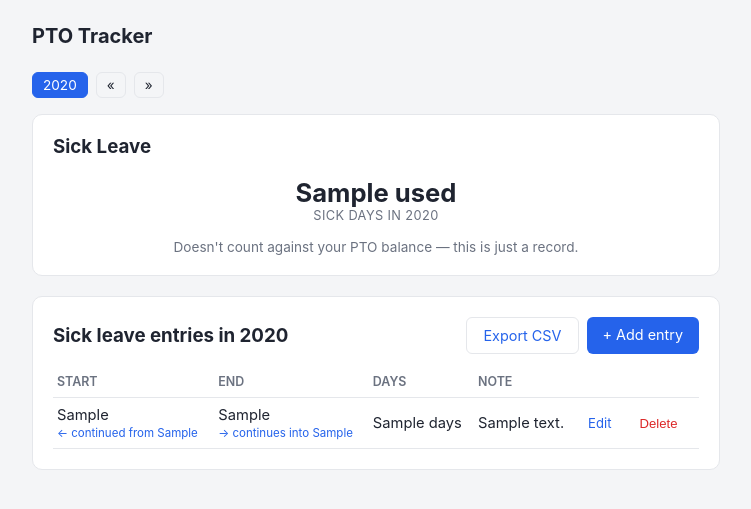
After one commit to Boisti13/pto-tracker, a Flask app: template templates/sick.html in a window 1280 px wide. The commit adds this page. Shown: the top 509 px of the page, without its empty margins (264-1015 px from the left). Run offline with Flask 3, Linux system fonts and the light colour scheme; the template is opened without the code that fills it: most values are stand-ins (such as "Sample title", 1, 10 or a date in 2020).

Commit message:
Add optional sick-leave tracking
New Settings toggle for a third time-off category (sick_entries table)
alongside PTO and overtime — off by default. Mirrors PTO's structure
(half-day, New Year's splitting via group_id, per-year list with a
year switcher, CSV export) but deliberately has no status and no
balance/allowance math: it's just a dated log, not something that
draws against anything.

Wired into the shared machinery rather than bolted on separately:
overlap-checking now covers all three tables, so a day already marked
sick can't also become a PTO or overtime entry and vice versa; the
calendar view and ICS feed both include sick entries (their own
color/tag) alongside PTO and overtime; the dashboard gets a small
summary tile, shown only when the feature is enabled.

Co-Authored-By: Claude Sonnet 5 <noreply@anthropic.com>

```diff
--- a/app.py
+++ b/app.py
@@ -95,6 +95,15 @@ def init_db():
             status TEXT NOT NULL DEFAULT 'planned',
             created_at TEXT NOT NULL
         );
+        CREATE TABLE IF NOT EXISTS sick_entries (
+            id INTEGER PRIMARY KEY AUTOINCREMENT,
+            start_date TEXT NOT NULL,
+            end_date TEXT NOT NULL,
+            note TEXT,
+            half_day TEXT,
+            group_id TEXT,
+            created_at TEXT NOT NULL
+        );
         """
     )
     columns = {row[1] for row in db.execute("PRAGMA table_info(pto_entries)")}
@@ -156,6 +165,10 @@ def calendar_view_enabled():
     return get_setting("calendar_view_enabled", "0") == "1"
 
 
+def sick_leave_enabled():
+    return get_setting("sick_leave_enabled", "0") == "1"
+
+
 def ics_feed_enabled():
     return get_setting("ics_feed_enabled", "0") == "1"
 
@@ -169,10 +182,10 @@ def get_ics_token():
 
 
 @app.context_processor
-def inject_calendar_nav_flag():
+def inject_nav_flags():
     if not session.get("logged_in"):
         return {}
-    return {"calendar_enabled": calendar_view_enabled()}
+    return {"calendar_enabled": calendar_view_enabled(), "sick_leave_enabled": sick_leave_enabled()}
 
 
 EXTRA_HOLIDAYS = [("dec24", "Heiligabend", 12, 24), ("dec31", "Silvester", 12, 31)]
@@ -282,15 +295,27 @@ def _overtime_overlaps(start_date, end_date, exclude_ids=None):
     return get_db().execute(query, params).fetchone() is not None
 
 
-def _overlap_kind(start_date, end_date, exclude_pto_ids=None, exclude_overtime_ids=None):
-    """Whether [start_date, end_date] overlaps an existing entry in either table.
-    Returns "PTO", "overtime", or None. A day off is a day off regardless of
-    which balance it draws from, so both tables are checked either way.
+def _sick_overlaps(start_date, end_date, exclude_ids=None):
+    query = "SELECT 1 FROM sick_entries WHERE start_date <= ? AND end_date >= ?"
+    params = [end_date, start_date]
+    if exclude_ids:
+        query += f" AND id NOT IN ({','.join('?' * len(exclude_ids))})"
+        params.extend(exclude_ids)
+    return get_db().execute(query, params).fetchone() is not None
+
+
+def _overlap_kind(start_date, end_date, exclude_pto_ids=None, exclude_overtime_ids=None, exclude_sick_ids=None):
+    """Whether [start_date, end_date] overlaps an existing entry in any of the
+    three tables. Returns "PTO", "overtime", "sick leave", or None. A day off
+    is a day off regardless of which balance (if any) it draws from, so all
+    three are checked either way.
     """
     if _pto_overlaps(start_date, end_date, exclude_ids=exclude_pto_ids):
         return "PTO"
     if _overtime_overlaps(start_date, end_date, exclude_ids=exclude_overtime_ids):
         return "overtime"
+    if _sick_overlaps(start_date, end_date, exclude_ids=exclude_sick_ids):
+        return "sick leave"
     return None
 
 
@@ -313,6 +338,14 @@ def _pto_group_bounds():
 def _overtime_group_bounds():
     rows = get_db().execute(
         "SELECT group_id, MIN(start_date) AS gmin, MAX(end_date) AS gmax FROM overtime_entries "
+        "WHERE group_id IS NOT NULL GROUP BY group_id"
+    ).fetchall()
+    return {r["group_id"]: (r["gmin"], r["gmax"]) for r in rows}
+
+
+def _sick_group_bounds():
+    rows = get_db().execute(
+        "SELECT group_id, MIN(start_date) AS gmin, MAX(end_date) AS gmax FROM sick_entries "
         "WHERE group_id IS NOT NULL GROUP BY group_id"
     ).fetchall()
     return {r["group_id"]: (r["gmin"], r["gmax"]) for r in rows}
@@ -339,6 +372,19 @@ def _overtime_entry_group(entry_id):
     if row["group_id"]:
         group_rows = db.execute(
             "SELECT * FROM overtime_entries WHERE group_id = ? ORDER BY start_date", (row["group_id"],)
+        ).fetchall()
+        return row, group_rows
+    return row, [row]
+
+
+def _sick_entry_group(entry_id):
+    db = get_db()
+    row = db.execute("SELECT * FROM sick_entries WHERE id = ?", (entry_id,)).fetchone()
+    if row is None:
+        return None, []
+    if row["group_id"]:
+        group_rows = db.execute(
+            "SELECT * FROM sick_entries WHERE group_id = ? ORDER BY start_date", (row["group_id"],)
         ).fetchall()
         return row, group_rows
     return row, [row]
@@ -392,6 +438,26 @@ def _insert_overtime_entry(start, end, note, account, status, half_day=None):
                 note,
                 account,
                 status,
+                created_at,
+                group_id,
+                _segment_half_day(seg_start, seg_end, start, end, half_day),
+            ),
+        )
+
+
+def _insert_sick_entry(start, end, note, half_day=None):
+    db = get_db()
+    segments = _year_segments(start, end)
+    group_id = uuid.uuid4().hex if len(segments) > 1 else None
+    created_at = datetime.now(timezone.utc).isoformat()
+    for seg_start, seg_end in segments:
+        db.execute(
+            "INSERT INTO sick_entries (start_date, end_date, note, created_at, group_id, half_day) "
+            "VALUES (?, ?, ?, ?, ?, ?)",
+            (
+                seg_start.isoformat(),
+                seg_end.isoformat(),
+                note,
                 created_at,
                 group_id,
                 _segment_half_day(seg_start, seg_end, start, end, half_day),
@@ -597,6 +663,10 @@ def dashboard():
     daily = get_daily_hours()
     overtime_balances_days = {acc: (round(v / daily, 1) if daily else None) for acc, v in overtime_balances.items()}
 
+    sick_used = None
+    if sick_leave_enabled():
+        sick_used = sum(e["days"] for e in _sick_entries_with_days(year))
+
     return render_template(
         "dashboard.html",
         year=year,
@@ -613,12 +683,71 @@ def dashboard():
         holiday_state_name=GERMAN_STATES[state],
         overtime_balances_hhmm={acc: hours_to_hhmm(v) for acc, v in overtime_balances.items()},
         overtime_balances_days=overtime_balances_days,
+        sick_used=sick_used,
     )
 
 
 def _years_with_data():
     rows = get_db().execute(
         "SELECT strftime('%Y', start_date) AS ys, strftime('%Y', end_date) AS ye FROM pto_entries"
+    ).fetchall()
+    years = set()
+    for r in rows:
+        if r["ys"]:
+            years.add(int(r["ys"]))
+        if r["ye"]:
+            years.add(int(r["ye"]))
+    years.add(date.today().year)
+    current = date.today().year
+    rest = sorted(y for y in years if y != current)
+    return [current] + rest
+
+
+def _sick_entries_with_days(year):
+    state = get_holiday_state()
+    extra = extra_holidays_for_years(year, year)
+    group_bounds = _sick_group_bounds()
+    entries = get_db().execute(
+        "SELECT * FROM sick_entries "
+        "WHERE strftime('%Y', start_date) = ? OR strftime('%Y', end_date) = ? "
+        "ORDER BY start_date ASC",
+        (str(year), str(year)),
+    ).fetchall()
+    result = []
+    for e in entries:
+        start = datetime.strptime(e["start_date"], "%Y-%m-%d").date()
+        end = datetime.strptime(e["end_date"], "%Y-%m-%d").date()
+        clipped_start = max(start, date(year, 1, 1))
+        clipped_end = min(end, date(year, 12, 31))
+        days = count_pto_days(clipped_start, clipped_end, state, extra)
+        discount = _half_day_discount(e["half_day"], clipped_start, clipped_end, state, extra)
+        if discount:
+            days -= discount
+        continues_into = None
+        continued_from = None
+        bounds = group_bounds.get(e["group_id"])
+        if bounds:
+            gmin, gmax = bounds
+            if e["end_date"] != gmax:
+                continues_into = end.year + 1
+            if e["start_date"] != gmin:
+                continued_from = start.year - 1
+        result.append(
+            {
+                **dict(e),
+                "days": days,
+                "start_display": start.strftime(DISPLAY_DATE_FORMAT),
+                "end_display": end.strftime(DISPLAY_DATE_FORMAT),
+                "continues_into": continues_into,
+                "continued_from": continued_from,
+            }
+        )
+    return result
+
+
+def _sick_years_with_data():
+    rows = get_db().execute(
+        "SELECT strftime('%Y', start_date) AS ys, strftime('%Y', end_date) AS ye FROM sick_entries"
     ).fetchall()
     years = set()
     for r in rows:
@@ -1011,6 +1140,152 @@ def export_overtime_csv():
     )
 
 
+@app.route("/sick")
+@login_required
+def sick_leave():
+    if not sick_leave_enabled():
+        return redirect(url_for("dashboard"))
+    year = int(request.args.get("year", date.today().year))
+    entry_rows = _sick_entries_with_days(year)
+    used = sum(e["days"] for e in entry_rows)
+    return render_template(
+        "sick.html",
+        year=year,
+        used=used,
+        entries=entry_rows,
+        years=_sick_years_with_data(),
+        holiday_state_name=GERMAN_STATES[get_holiday_state()],
+    )
+
+
+@app.route("/sick/entries/add", methods=["GET", "POST"])
+@login_required
+def add_sick_entry():
+    error = None
+    if request.method == "POST":
+        start_date = request.form.get("start_date", "")
+        end_date = request.form.get("end_date", "")
+        note = request.form.get("note", "").strip()
+        half_day = request.form.get("half_day") or None
+        if half_day not in HALF_DAY_OPTIONS:
+            half_day = None
+        try:
+            start = datetime.strptime(start_date, "%Y-%m-%d").date()
+            end = datetime.strptime(end_date, "%Y-%m-%d").date()
+        except ValueError:
+            error = "Please provide valid dates."
+        else:
+            overlap = _overlap_kind(start_date, end_date)
+            if end < start:
+                error = "End date must be on or after the start date."
+            elif overlap:
+                error = f"This overlaps an existing {overlap} entry."
+            else:
+                _insert_sick_entry(start, end, note, half_day)
+                get_db().commit()
+                return redirect(url_for("sick_leave", year=start.year))
+    return render_template(
+        "sick_add_entry.html",
+        error=error,
+        entry=None,
+        today=date.today().isoformat(),
+        holiday_state_name=GERMAN_STATES[get_holiday_state()],
+    )
+
+
+@app.route("/sick/entries/<int:entry_id>/edit", methods=["GET", "POST"])
+@login_required
+def edit_sick_entry(entry_id):
+    row, group_rows = _sick_entry_group(entry_id)
+    if row is None:
+        return redirect(url_for("sick_leave"))
+    group_ids = [r["id"] for r in group_rows]
+    is_split = len(group_rows) > 1
+    entry = {
+        "id": entry_id,
+        "start_date": group_rows[0]["start_date"],
+        "end_date": group_rows[-1]["end_date"],
+        "note": row["note"],
+        "half_day": group_rows[0]["half_day"] or group_rows[-1]["half_day"],
+    }
+    error = None
+    if request.method == "POST":
+        start_date = request.form.get("start_date", "")
+        end_date = request.form.get("end_date", "")
+        note = request.form.get("note", "").strip()
+        half_day = request.form.get("half_day") or None
+        if half_day not in HALF_DAY_OPTIONS:
+            half_day = None
+        entry = {"id": entry_id, "start_date": start_date, "end_date": end_date, "note": note, "half_day": half_day}
+        try:
+            start = datetime.strptime(start_date, "%Y-%m-%d").date()
+            end = datetime.strptime(end_date, "%Y-%m-%d").date()
+        except ValueError:
+            error = "Please provide valid dates."
+        else:
+            overlap = _overlap_kind(start_date, end_date, exclude_sick_ids=group_ids)
+            if end < start:
+                error = "End date must be on or after the start date."
+            elif overlap:
+                error = f"This overlaps an existing {overlap} entry."
+            else:
+                db = get_db()
+                db.execute(
+                    f"DELETE FROM sick_entries WHERE id IN ({','.join('?' * len(group_ids))})", group_ids
+                )
+                _insert_sick_entry(start, end, note, half_day)
+                db.commit()
+                return redirect(url_for("sick_leave", year=start.year))
+    return render_template(
+        "sick_add_entry.html",
+        error=error,
+        entry=entry,
+        is_split=is_split,
+        today=date.today().isoformat(),
+        holiday_state_name=GERMAN_STATES[get_holiday_state()],
+    )
+
+
+@app.route("/sick/entries/<int:entry_id>/delete", methods=["POST"])
+@login_required
+def delete_sick_entry(entry_id):
+    year = request.args.get("year", date.today().year)
+    db = get_db()
+    row = db.execute("SELECT group_id FROM sick_entries WHERE id = ?", (entry_id,)).fetchone()
+    if row:
+        if row["group_id"]:
+            db.execute("DELETE FROM sick_entries WHERE group_id = ?", (row["group_id"],))
+        else:
+            db.execute("DELETE FROM sick_entries WHERE id = ?", (entry_id,))
+        db.commit()
+    return redirect(url_for("sick_leave", year=year))
+
+
+@app.route("/sick/entries/export.csv")
+@login_required
+def export_sick_csv():
+    entries = get_db().execute(
+        "SELECT start_date, end_date, note, half_day FROM sick_entries ORDER BY start_date"
+    ).fetchall()
+    output = io.StringIO()
+    writer = csv.writer(output)
+    writer.writerow(["start_date", "end_date", "note", "half_day"])
+    for e in entries:
+        writer.writerow([e["start_date"], e["end_date"], e["note"] or "", e["half_day"] or ""])
+    return Response(
+        output.getvalue(),
+        mimetype="text/csv",
+        headers={"Content-Disposition": "attachment; filename=sick_entries.csv"},
+    )
+
+
+@app.route("/settings/sick-leave", methods=["POST"])
+@login_required
+def set_sick_leave():
+    set_setting("sick_leave_enabled", "1" if request.form.get("sick_leave") == "1" else "0")
+    return redirect(url_for("allowance"))
+
+
 def _shift_month(year, month, delta):
     total = year * 12 + (month - 1) + delta
     return total // 12, total % 12 + 1
@@ -1025,8 +1300,11 @@ def _calendar_month(year, month):
 
     entries_by_day = {}
     db = get_db()
-    group_bounds = {"pto": _pto_group_bounds(), "overtime": _overtime_group_bounds()}
-    for table, kind in (("pto_entries", "pto"), ("overtime_entries", "overtime")):
+    group_bounds = {"pto": _pto_group_bounds(), "overtime": _overtime_group_bounds(), "sick": _sick_group_bounds()}
+    sources = [("pto_entries", "pto"), ("overtime_entries", "overtime")]
+    if sick_leave_enabled():
+        sources.append(("sick_entries", "sick"))
+    for table, kind in sources:
         rows = db.execute(
             f"SELECT * FROM {table} WHERE start_date <= ? AND end_date >= ?",
             (month_end.isoformat(), month_start.isoformat()),
@@ -1040,15 +1318,20 @@ def _calendar_month(year, month):
             bounds = group_bounds[kind].get(r["group_id"])
             true_start = datetime.strptime(bounds[0], "%Y-%m-%d").date() if bounds else rstart
             true_end = datetime.strptime(bounds[1], "%Y-%m-%d").date() if bounds else rend
+            if kind == "pto":
+                tag_class = f"tag-{r['status']}"
+            elif kind == "overtime":
+                tag_class = "tag-overtime"
+            else:
+                tag_class = "tag-sick"
             d = max(rstart, month_start)
             while d <= min(rend, month_end):
                 half = (r["half_day"] == "start" and d == rstart) or (r["half_day"] == "end" and d == rend)
                 entries_by_day[d] = {
                     "kind": kind,
-                    "status": r["status"],
                     "note": r["note"],
                     "half": half,
-                    "account": r["account"] if kind == "overtime" else None,
+                    "tag_class": tag_class,
                     # flags whether the entry actually runs past this rendered month's
                     # edge, so a one-month-at-a-time view doesn't hide the rest of it
                     "continued_before": d == month_start and true_start < month_start,
@@ -1158,8 +1441,10 @@ def _ics_entries(table, kind):
         start = datetime.strptime(first["start_date"], "%Y-%m-%d").date()
         end = datetime.strptime(last["end_date"], "%Y-%m-%d").date()
         half = first["half_day"] == "start" or last["half_day"] == "end"
-        title = first["note"] or ("PTO" if kind == "pto" else "Time off")
-        title = f"{title} ({first['status']})"
+        default_title = {"pto": "PTO", "overtime": "Time off", "sick": "Sick leave"}[kind]
+        title = first["note"] or default_title
+        if kind != "sick":
+            title = f"{title} ({first['status']})"
         if kind == "overtime":
             title += f" — {OVERTIME_ACCOUNTS.get(first['account'], first['account'])}"
         if half:
@@ -1177,7 +1462,11 @@ def _ics_entries(table, kind):
 
 
 def _build_ics_feed():
-    events = _ics_entries("pto_entries", "pto") + _ics_entries("overtime_entries", "overtime")
+    events = (
+        _ics_entries("pto_entries", "pto")
+        + _ics_entries("overtime_entries", "overtime")
+        + _ics_entries("sick_entries", "sick")
+    )
     now = datetime.now(timezone.utc).strftime("%Y%m%dT%H%M%SZ")
     lines = [
         "BEGIN:VCALENDAR",
--- a/static/style.css
+++ b/static/style.css
@@ -171,6 +171,7 @@ input[type="checkbox"] { width: auto; padding: 0; }
 }
 
 .stats.stats-2 { grid-template-columns: repeat(2, 1fr); }
+.stats.stats-1 { grid-template-columns: 1fr; }
 
 @media (max-width: 640px) {
   .entries-table thead { display: none; }
@@ -284,6 +285,7 @@ input[type="checkbox"] { width: auto; padding: 0; }
 .tag-approved { background: #fef3c7; color: #92400e; }
 .tag-taken { background: #dcfce7; color: #166534; }
 .tag-overtime { background: #ede9fe; color: #5b21b6; }
+.tag-sick { background: #fee2e2; color: #991b1b; }
 .tag-holiday { background: #f3f4f6; color: var(--muted); }
 
 .calendar-legend { display: flex; flex-wrap: wrap; gap: 8px; align-items: center; margin-top: 14px; }
--- a/templates/base.html
+++ b/templates/base.html
@@ -14,6 +14,9 @@
       <nav>
         <a href="{{ url_for('dashboard') }}">Dashboard</a> &middot;
         <a href="{{ url_for('overtime') }}">Overtime</a> &middot;
+        {% if sick_leave_enabled %}
+        <a href="{{ url_for('sick_leave') }}">Sick Leave</a> &middot;
+        {% endif %}
         {% if calendar_enabled %}
         <a href="{{ url_for('calendar_view') }}">Calendar</a> &middot;
         {% endif %}
--- a/templates/calendar.html
+++ b/templates/calendar.html
@@ -28,7 +28,7 @@
             <span class="cal-daynum">{{ day.day }}</span>
             {% if day.holiday %}<span class="cal-tag tag-holiday">{{ day.holiday }}</span>{% endif %}
             {% if day.entry %}
-            <span class="cal-tag {{ 'tag-overtime' if day.entry.kind == 'overtime' else 'tag-' + day.entry.status }}">
+            <span class="cal-tag {{ day.entry.tag_class }}">
               {% if day.entry.continued_before %}&larr; {% endif %}{{ day.entry.note or (day.entry.kind | capitalize) }}{% if day.entry.half %} &frac12;{% endif %}{% if day.entry.continues_after %} &rarr;{% endif %}
             </span>
             {% endif %}
@@ -49,6 +49,7 @@
     <span class="cal-tag tag-approved">approved</span>
     <span class="cal-tag tag-taken">taken</span>
     <span class="cal-tag tag-overtime">overtime</span>
+    {% if sick_leave_enabled %}<span class="cal-tag tag-sick">sick leave</span>{% endif %}
     <span class="cal-tag tag-holiday">{{ holiday_state_name }} holiday</span>
     <span class="muted" style="font-size:0.72rem;">&larr;/&rarr; = continues beyond this month</span>
   </p>
--- /dev/null
+++ b/templates/sick.html
@@ -0,0 +1,67 @@
+{% extends "base.html" %}
+{% block title %}Sick Leave{% endblock %}
+{% block content %}
+
+<div class="year-switch">
+  {% for y in years %}
+    <a href="{{ url_for('sick_leave', year=y) }}" class="{{ 'active' if y == year else '' }}">{{ y }}</a>
+  {% endfor %}
+  <a href="{{ url_for('sick_leave', year=year - 1) }}">&laquo;</a>
+  <a href="{{ url_for('sick_leave', year=year + 1) }}">&raquo;</a>
+</div>
+
+<div class="card">
+  <h3 style="margin-top:0;">Sick Leave</h3>
+  <div class="stats stats-1">
+    <div class="stat">
+      <div class="value">{{ used }}</div>
+      <div class="label">Sick days in {{ year }}</div>
+    </div>
+  </div>
+  <p class="muted" style="text-align:center; margin:16px 0 0;">Doesn't count against your PTO balance &mdash; this is just a record.</p>
+</div>
+
+<div class="card">
+  <div class="card-header-row">
+    <h3 style="margin:0;">Sick leave entries in {{ year }}</h3>
+    <div style="display:flex; gap:8px; flex-wrap:wrap;">
+      <a class="btn secondary" href="{{ url_for('export_sick_csv') }}">Export CSV</a>
+      <a class="btn" href="{{ url_for('add_sick_entry') }}">+ Add entry</a>
+    </div>
+  </div>
+  {% if entries %}
+  <table class="entries-table">
+    <thead><tr><th>Start</th><th>End</th><th>Days</th><th>Note</th><th></th></tr></thead>
+    <tbody>
+      {% for e in entries %}
+      <tr>
+        <td data-label="Start">
+          {{ e.start_display }}
+          {% if e.half_day == "start" %}<span class="badge-half">&frac12; day</span>{% endif %}
+          {% if e.continued_from %}<span class="badge-continue">&larr; continued from {{ e.continued_from }}</span>{% endif %}
+        </td>
+        <td data-label="End">
+          {{ e.end_display }}
+          {% if e.half_day == "end" %}<span class="badge-half">&frac12; day</span>{% endif %}
+          {% if e.continues_into %}<span class="badge-continue">&rarr; continues into {{ e.continues_into }}</span>{% endif %}
+        </td>
+        <td data-label="Days">{{ e.days }}</td>
+        <td data-label="Note">{{ e.note or "" }}</td>
+        <td class="actions-cell">
+          <a class="btn edit" href="{{ url_for('edit_sick_entry', entry_id=e.id) }}">Edit</a>
+          <form class="inline" method="post" action="{{ url_for('delete_sick_entry', entry_id=e.id, year=year) }}"
+                onsubmit="return confirm('Delete this entry?{{ ' This spans multiple years — both parts will be deleted.' if e.group_id else '' }}');">
+            <input type="hidden" name="csrf_token" value="{{ csrf_token() }}">
+            <button class="btn danger" type="submit">Delete</button>
+          </form>
+        </td>
+      </tr>
+      {% endfor %}
+    </tbody>
+  </table>
+  {% else %}
+  <p class="muted">No sick leave recorded for {{ year }} yet.</p>
+  {% endif %}
+</div>
+
+{% endblock %}
```
Also changed, not shown: templates/allowance.html (+13 -0 lines), templates/dashboard.html (+15 -0 lines), templates/sick_add_entry.html (added, +29 -0 lines), README.md.
